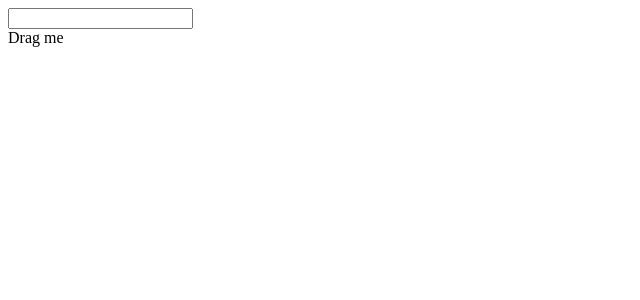
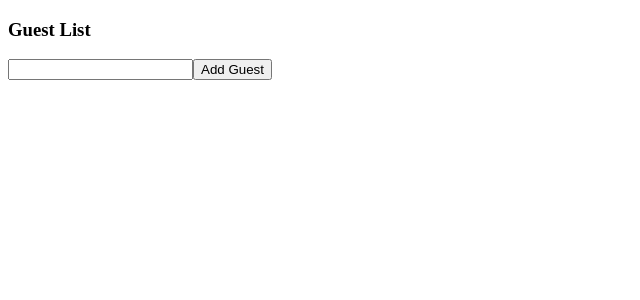
Before and after one commit to zdTang/portfolio-ts-react_Steven_Grider, a React (Create React App) app: page / in a window 1280 px wide. Shown: the top 300 px of the page, without its empty margins (0-640 px from the left). Built offline with nearby package versions, Linux system fonts and the light colour scheme.

Commit message:
018 TypeScript with Class Components
pay attention to  those interfaces

state,  setState, props

```diff
--- /dev/null
+++ b/src/classes/UserSearch.tsx
@@ -0,0 +1,48 @@
+import { Component } from "react";
+
+interface User {
+  name: string;
+  age: number;
+}
+interface UserSearchProps {
+  users: User[];
+}
+
+interface UserSearchState {
+  name: string;
+  user: User | undefined;
+}
+
+class UserSearch extends Component<UserSearchProps> {
+  state: UserSearchState = {
+    name: "",
+    user: undefined,
+  };
+  // use normal function will cause This context issue
+  onClick = () => {
+    const foundUser = this.props.users.find((user) => {
+      return user.name === this.state.name;
+    });
+    this.setState({ user: foundUser });
+  };
+
+  render() {
+    const { name, user } = this.state;
+
+    return (
+      <div>
+        <h3>Guest List</h3>
+        {user && user.name}
+        {user && user.age}
+        <input
+          type="text"
+          value={name}
+          onChange={(e) => this.setState({ name: e.target.value })}
+        />
+        <button onClick={this.onClick}>Add Guest</button>
+      </div>
+    );
+  }
+}
+
+export default UserSearch;
--- a/src/index.tsx
+++ b/src/index.tsx
@@ -2,13 +2,20 @@ import ReactDOM from "react-dom";
 import React from "react";
 import Parent from "./props/Parent";
 import GuestList from "./state/GuestList";
-import UserSearch from "./state/UserSearch";
+import UserSearch from "./classes/UserSearch";
 import EventComponent from "./events/EventComponent";
+
+const dataCollection = [
+  { name: "sarah", age: 100 },
+  { name: "mike", age: 100 },
+  { name: "peter", age: 100 },
+  { name: "michael", age: 100 },
+];
 
 export const App = () => {
   return (
     <div>
-      <EventComponent />
+      <UserSearch users={dataCollection} />
     </div>
   );
 };
```
Also changed, not shown: screen-shot/class components.jpg (added).
